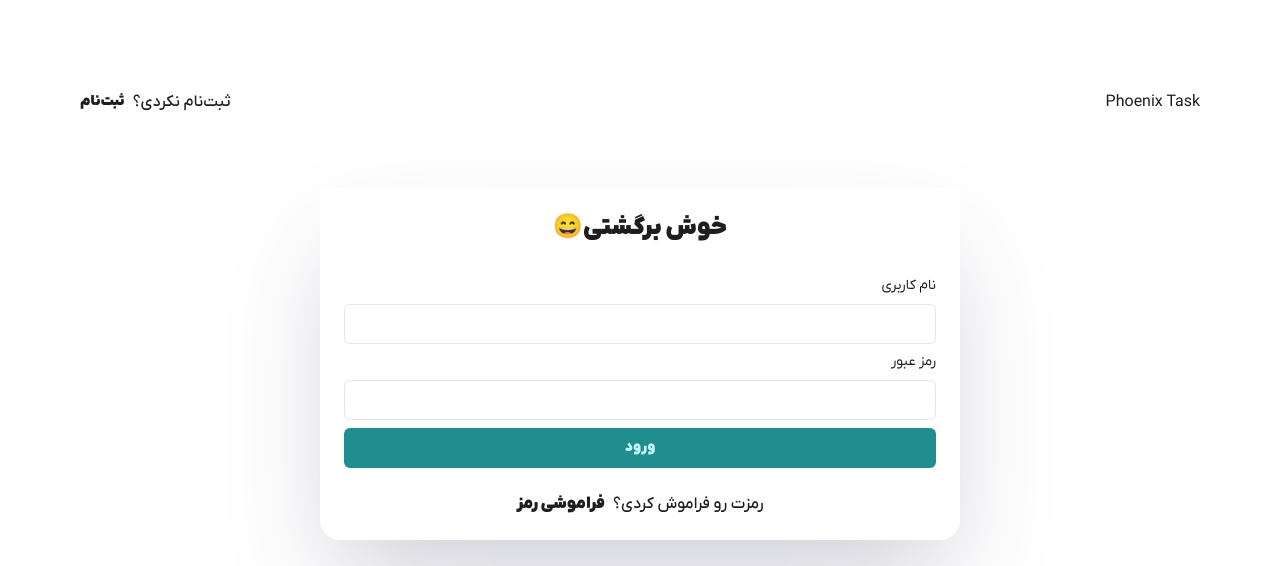
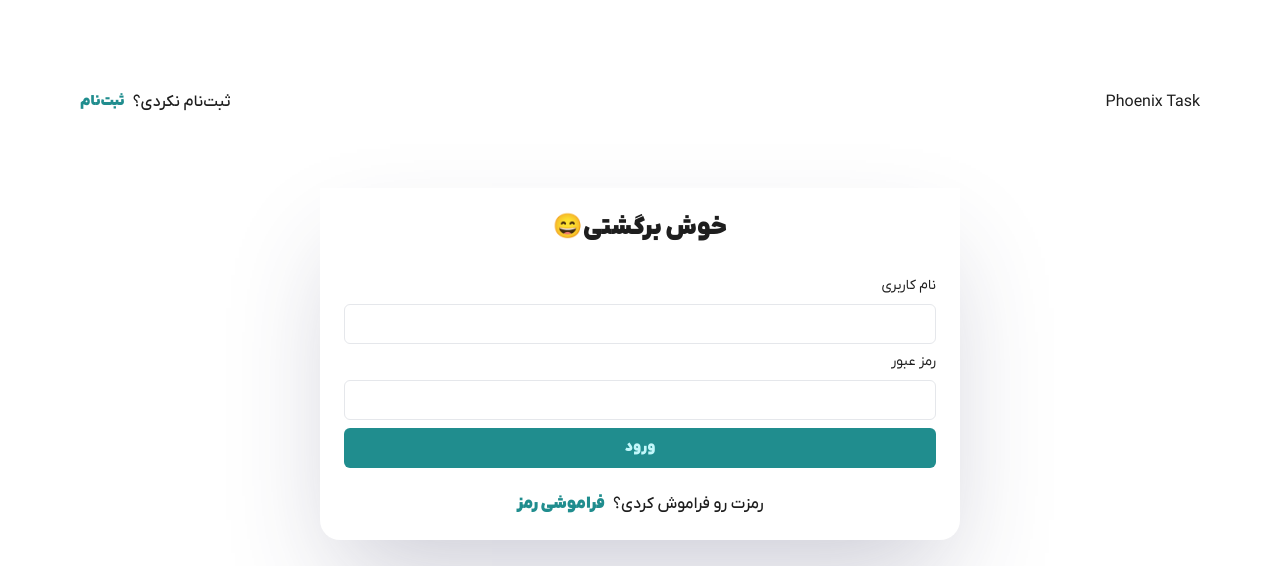
Before and after one commit to AMN2080/PhoenixTask, a Next.js app: page /login in a window 1280 px wide. Shown: the top 566 px of the page. Built offline with nearby package versions, Linux system fonts and the light colour scheme.

Commit message:
edit Link on UI

```diff
--- a/src/app/(portal)/layout.tsx
+++ b/src/app/(portal)/layout.tsx
@@ -21,7 +21,7 @@ export default function AuthLayout({ children }: AuthLayoutProps) {
           </h6>
           <Link
             weight="800"
-            size="S"
+            textSize="S"
             to={
               currentPath === "/login" || currentPath === "/forget-password"
                 ? "/register"
--- a/src/app/(portal)/login/page.tsx
+++ b/src/app/(portal)/login/page.tsx
@@ -84,12 +84,7 @@ const LoginForm = () => {
               <Text size="M" weight="500">
                 رمزت رو فراموش کردی؟
               </Text>
-              <Link
-                to="/forget-password"
-                colorVariant="primary"
-                weight="800"
-                size="M"
-              >
+              <Link to="/forget-password" weight="800" textSize="M">
                 فراموشی رمز
               </Link>
             </Flex>
--- a/src/components/modules/DashboardSidebar/index.tsx
+++ b/src/components/modules/DashboardSidebar/index.tsx
@@ -87,8 +87,9 @@ export default function DashboardSidebar() {
       {isError && <div className="m-auto text-FB0606">{`${message}`}</div>}
       {isSuccess && <WorkSpaceList workSpaces={workSpacesToRender} />} */}
         <Link
-          className="flex items-center gap-2 font-IranYekan font-extrabold"
-          size="S"
+          className="flex items-center gap-2"
+          weight="800"
+          textSize="S"
           to="/profile/personal-info"
         >
           <Icon iconName="Profile" className="" />
--- a/src/components/modules/ui/Link.tsx
+++ b/src/components/modules/ui/Link.tsx
@@ -3,7 +3,7 @@ import RouterLink from "next/link";
 import {
   fontWeight,
   fontSize,
-} from "../../../logic/SharedComponentStyles/sharedStyles";
+} from "@/logic/SharedComponentStyles/sharedStyles";
 
 interface Props {
   className?: string;
@@ -11,23 +11,21 @@ interface Props {
   to: string;
   weight?: keyof typeof fontWeight;
   underline?: boolean;
-  colorVariant?: "primary" | "secondary";
-  size?: keyof typeof fontSize;
+  textSize?: keyof typeof fontSize;
 }
 const Link = ({
   children,
   to,
   underline = false,
   className,
-  colorVariant = "primary",
   weight = "400",
-  size = "XS",
+  textSize = "XS",
   ...rest
 }: Props) => {
   return (
     <RouterLink
       href={to}
-      className={`font-IranYekan ${underline && "underline underline-offset-8"} ${fontWeight[weight]} ${fontSize[size]} ${className}`}
+      className={`font-IranYekan text-primary ${underline && "underline underline-offset-8"} ${fontWeight[weight]} ${fontSize[textSize]} ${className}`}
       {...rest}
     >
       {children}
```
